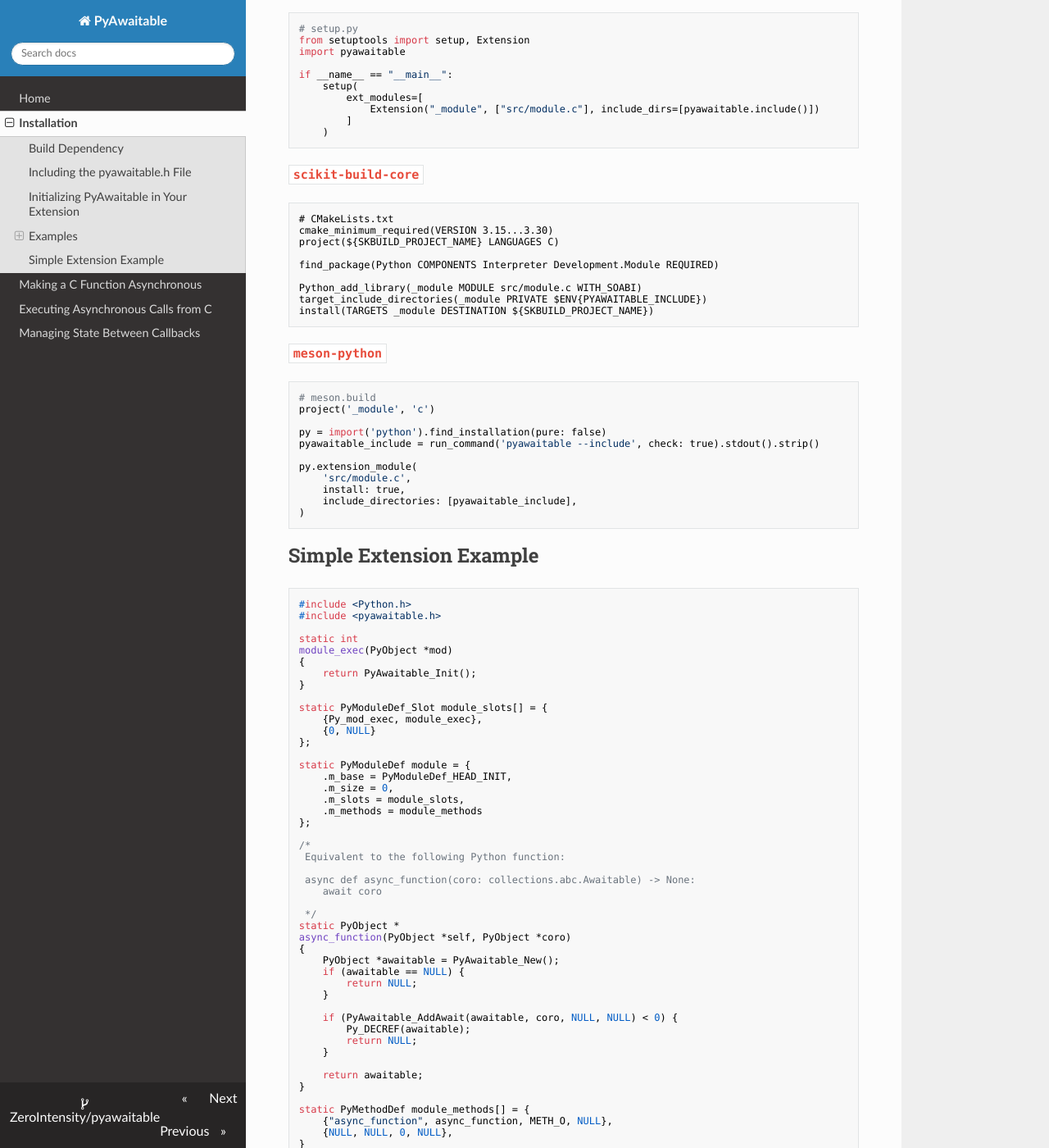
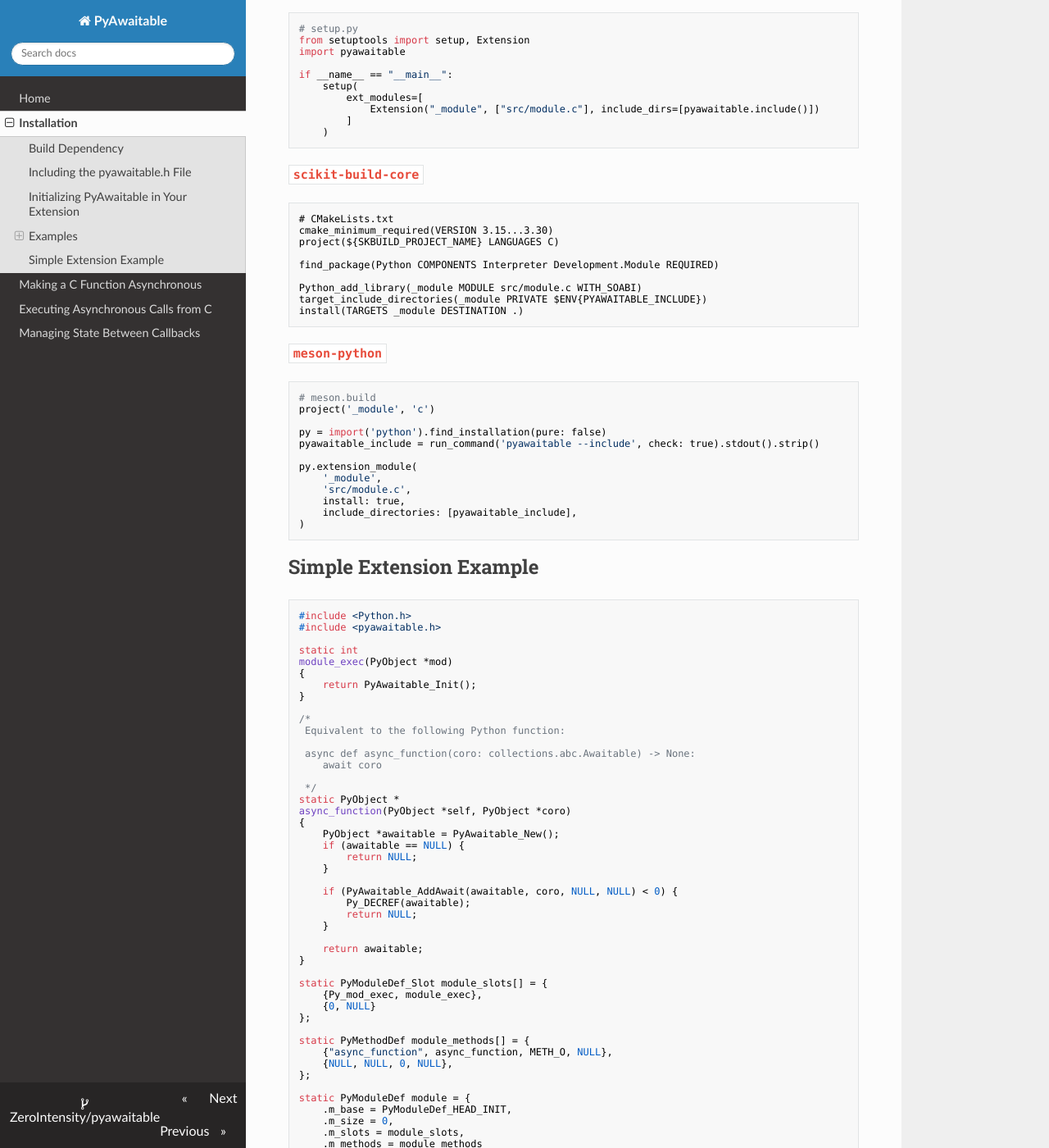
Before and after one commit to ZeroIntensity/pyawaitable, an MkDocs documentation site: the page built from docs/installation.md, in a window 1280 px wide and 1400 px high, scrolled down 1926 px. Shown: the whole window at 82% size. Built offline with MkDocs 1.6.1, drawn with Linux system fonts in a browser that asks for light colours; nearby versions of some CDN libraries; part of the change alters nothing that is shown; some of the changed text lies outside the part shown.

````diff
--- a/docs/installation.md
+++ b/docs/installation.md
@@ -91,7 +91,7 @@ find_package(Python COMPONENTS Interpreter Development.Module REQUIRED)
 
 Python_add_library(_module MODULE src/module.c WITH_SOABI)
 target_include_directories(_module PRIVATE $ENV{PYAWAITABLE_INCLUDE})
-install(TARGETS _module DESTINATION ${SKBUILD_PROJECT_NAME})
+install(TARGETS _module DESTINATION .)
 ```
 
 ### `meson-python`
@@ -104,6 +104,7 @@ py = import('python').find_installation(pure: false)
 pyawaitable_include = run_command('pyawaitable --include', check: true).stdout().strip()
 
 py.extension_module(
+    '_module',
     'src/module.c',
     install: true,
     include_directories: [pyawaitable_include],
@@ -121,18 +122,6 @@ module_exec(PyObject *mod)
 {
     return PyAwaitable_Init();
 }
-
-static PyModuleDef_Slot module_slots[] = {
-    {Py_mod_exec, module_exec},
-    {0, NULL}
-};
-
-static PyModuleDef module = {
-    .m_base = PyModuleDef_HEAD_INIT,
-    .m_size = 0,
-    .m_slots = module_slots,
-    .m_methods = module_methods
-};
 
 /*
  Equivalent to the following Python function:
@@ -157,10 +146,22 @@ async_function(PyObject *self, PyObject *coro)
     return awaitable;
 }
 
+static PyModuleDef_Slot module_slots[] = {
+    {Py_mod_exec, module_exec},
+    {0, NULL}
+};
+
 static PyMethodDef module_methods[] = {
     {"async_function", async_function, METH_O, NULL},
     {NULL, NULL, 0, NULL},
-}
+};
+
+static PyModuleDef module = {
+    .m_base = PyModuleDef_HEAD_INIT,
+    .m_size = 0,
+    .m_slots = module_slots,
+    .m_methods = module_methods
+};
 
 PyMODINIT_FUNC
 PyInit__module()
````
